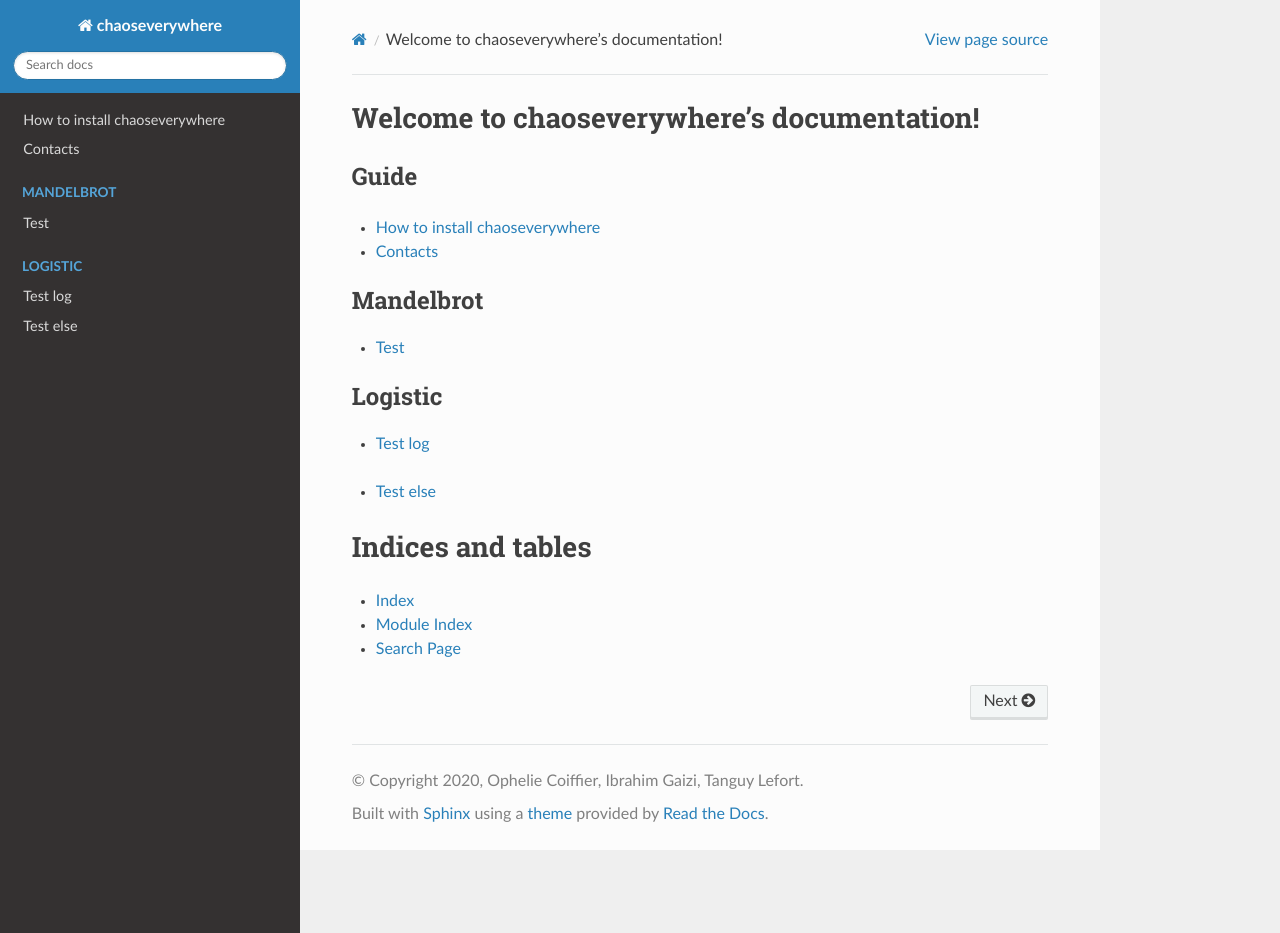
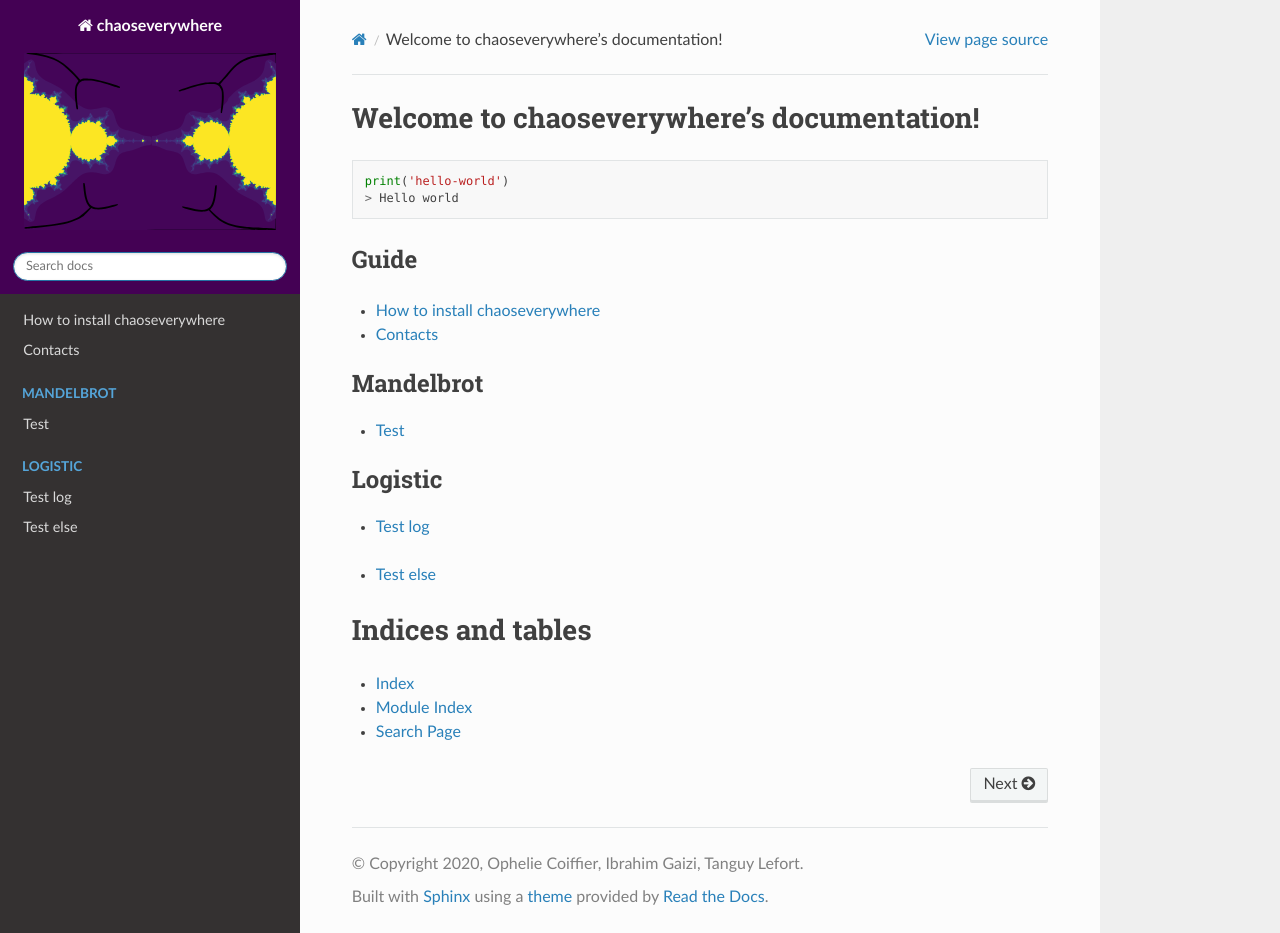
Before and after one commit to tanglef/chaoseverywhere, a Sphinx documentation site: the page built from doc/index.rst, in a window 1280 px wide and 933 px high. Built offline with Sphinx 7.4.7 and the Read the Docs theme 2.0.0, drawn with Linux system fonts in a browser that asks for light colours.

Commit message:
logo and purple in sidebar

```diff
--- /dev/null
+++ b/doc/_static/css/custom.css
@@ -0,0 +1,3 @@
+.wy-side-nav-search{
+    background-color:
+    #440154}
--- a/doc/conf.py
+++ b/doc/conf.py
@@ -14,8 +14,14 @@ import os
 import sys
 sys.path.insert(0, os.path.abspath('..'))
 
+import sphinx_rtd_theme
+
 master_doc = 'index'
 add_module_names = False
+
+def setup(app):
+    app.add_stylesheet(os.path.join("css","custom.css"))
+
 # -- Project information -----------------------------------------------------
 
 project = 'chaoseverywhere'
@@ -58,3 +64,5 @@ html_static_path = ['_static']
 
 
 # -- Extension configuration -------------------------------------------------
+
+html_logo = '_static/logo1_f.svg'
--- a/doc/index.rst
+++ b/doc/index.rst
@@ -5,6 +5,11 @@
 
 Welcome to chaoseverywhere's documentation!
 ===========================================
+
+.. code-block:: python
+
+   print('hello-world')
+   > Hello world
 
 .. toctree::
    :maxdepth: 2
--- a/doc/install/contacts.rst
+++ b/doc/install/contacts.rst
@@ -1,7 +1,7 @@
 Contacts
 ===========
 
-If you have an improvment to make or point out an error, you can fill out a pull request on the `Github webpage <https://github.com/tanglef/chaoseverywhere>`.
+If you have an improvment to make or point out an error, you can fill out a pull request on the .. _Github: https://github.com/tanglef/chaoseverywhere.
 
 One can also reach us using the emails adress right below :
 
```
Also changed, not shown: doc/_static/logo1_f.svg (added).
